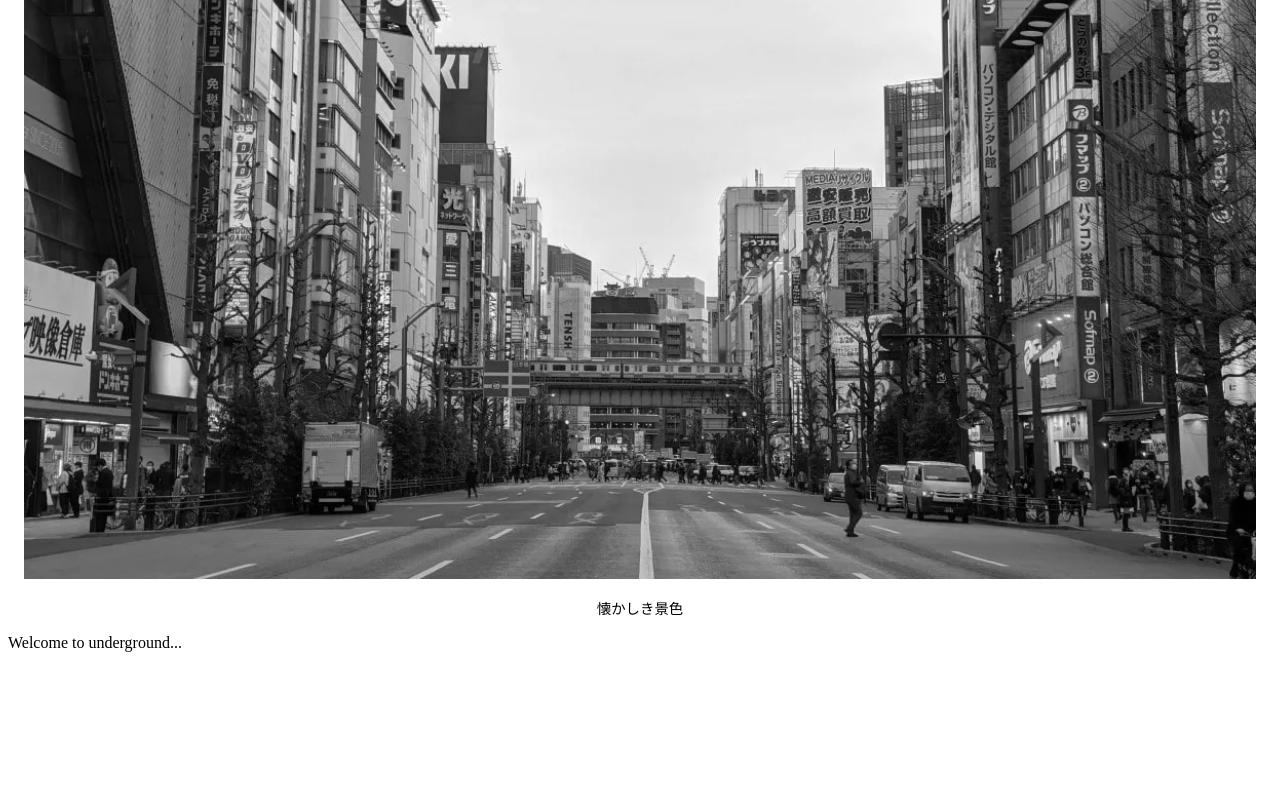
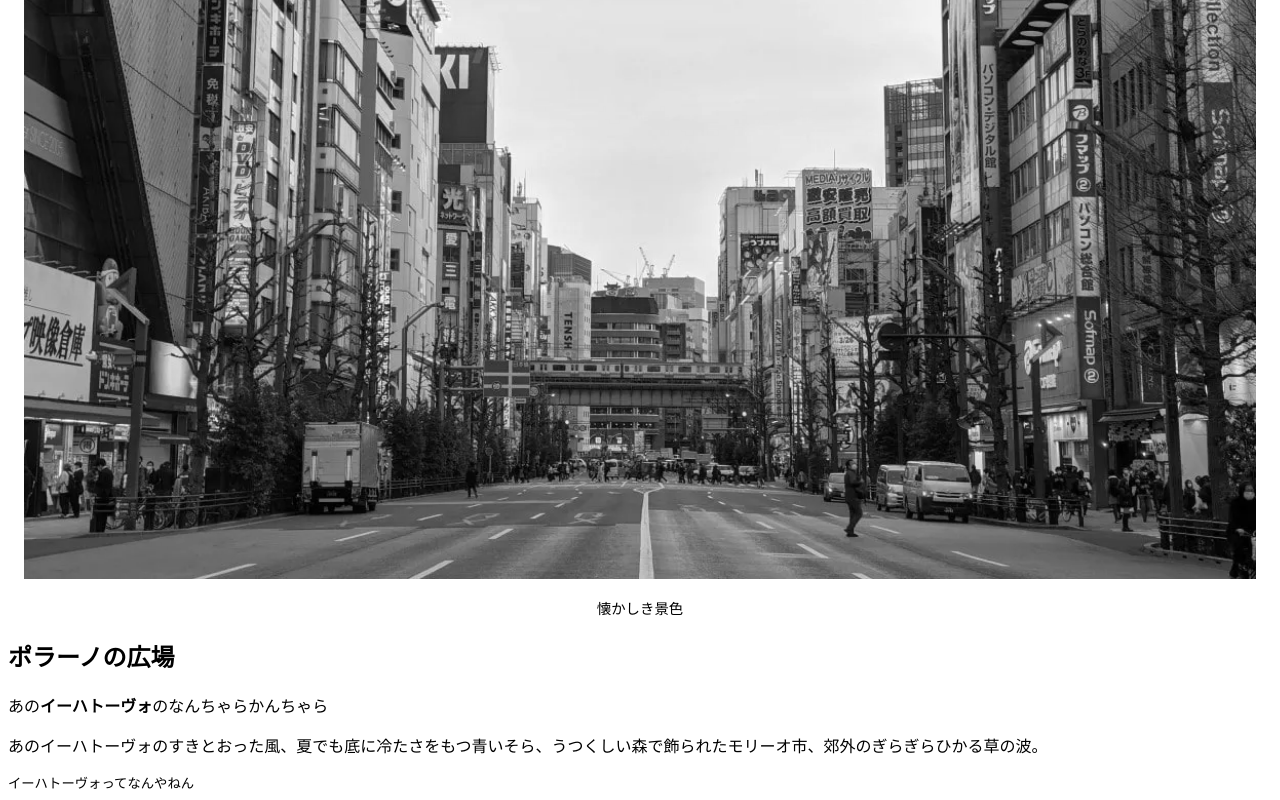
Before and after one commit to tayama0324/cybermetal, a Next.js app: page /nanocloudx/1 in a window 1280 px wide. Shown: the part 477-1277 px from the top of the page. Before the commit the page ends 1145 px from the top, so only its background shows below. Built offline with nearby package versions, Linux system fonts and the light colour scheme.

Commit message:
fix global styles

```diff
--- a/components/Image.tsx
+++ b/components/Image.tsx
@@ -3,14 +3,14 @@ import s from './Image.module.scss'
 
 type Props = {
   href: string
-  description: string
+  description?: string
 }
 
 export const Image: React.FC<Props> = (props) => {
   return (
     <div className={s.main}>
       <img className={s.image} src={props.href} />
-      <p className={s.description}>{props.description}</p>
+      {props.description && (<p className={s.description}>{props.description}</p>)}
     </div>
   )
 }
--- a/pages/nanocloudx/1.tsx
+++ b/pages/nanocloudx/1.tsx
@@ -13,7 +13,12 @@ export default function Page() {
       />
       <p>Welcome to underground...</p>
       <Image href={'/nanocloudx/farewell-akihabara.webp'} description={'懐かしき景色'} />
-      <p>Welcome to underground...</p>
+      <h2>ポラーノの広場</h2>
+      <p>
+        あの<strong>イーハトーヴォ</strong>のなんちゃらかんちゃら
+      </p>
+      <p>あのイーハトーヴォのすきとおった風、夏でも底に冷たさをもつ青いそら、うつくしい森で飾られたモリーオ市、郊外のぎらぎらひかる草の波。</p>
+      <small>イーハトーヴォってなんやねん</small>
     </div>
   )
 }
--- a/styles/globals.css
+++ b/styles/globals.css
@@ -1,3 +1,6 @@
+@page {
+  size: B5;
+}
 html {
   background-color: #999;
 }
@@ -11,7 +14,20 @@ body {
     Ubuntu, Cantarell, Fira Sans, Droid Sans, Helvetica Neue, sans-serif;
   overflow: hidden;
 }
-
-@page {
-  size: B5;
+h2 {
+  font-size: 1.3rem;
+  font-weight: bold;
+  margin-bottom: 0.5rem;
 }
+p {
+  margin-bottom: 0.5rem;
+}
+strong {
+  display: inline;
+  font-weight: bold;
+}
+small {
+  display: inline-block;
+  font-size: 0.8rem;
+  font-style: italic;
+}
```
Also changed, not shown: 1 other file (tests, documents, lock files or other folders).
